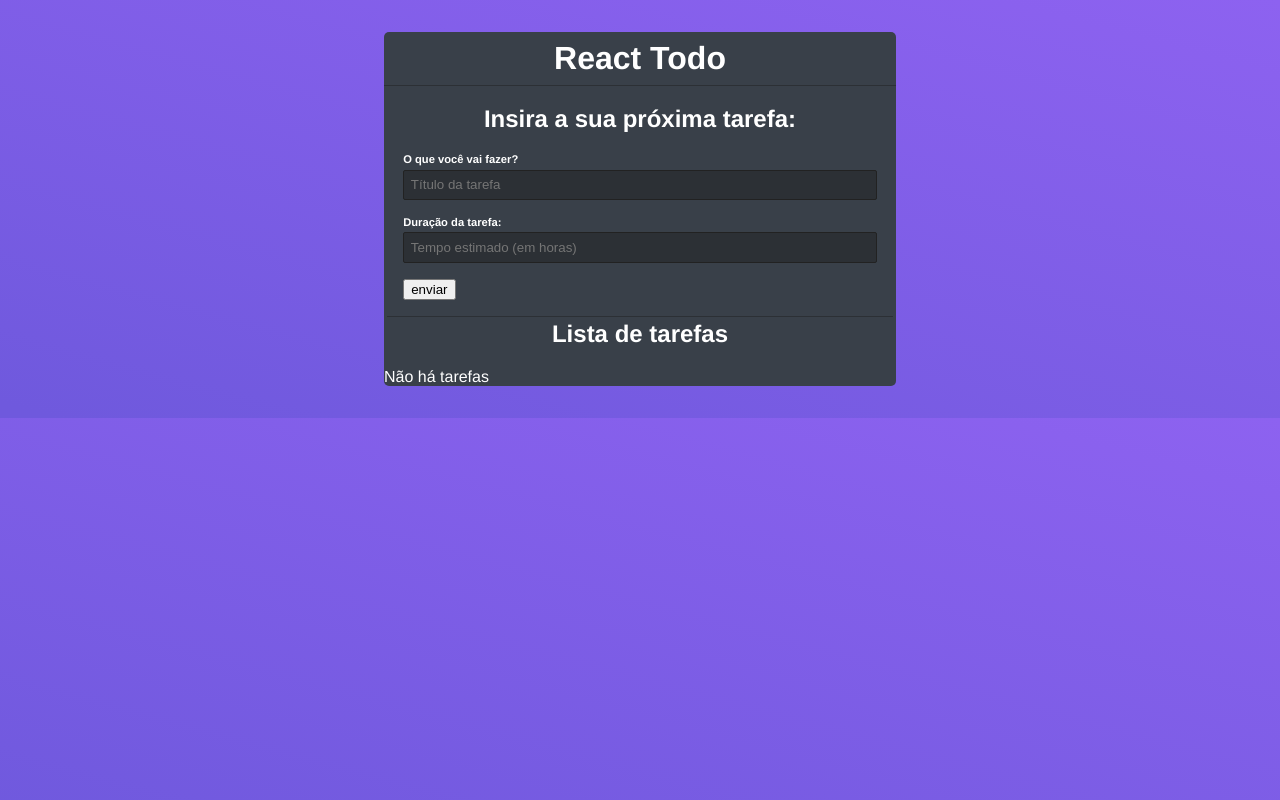
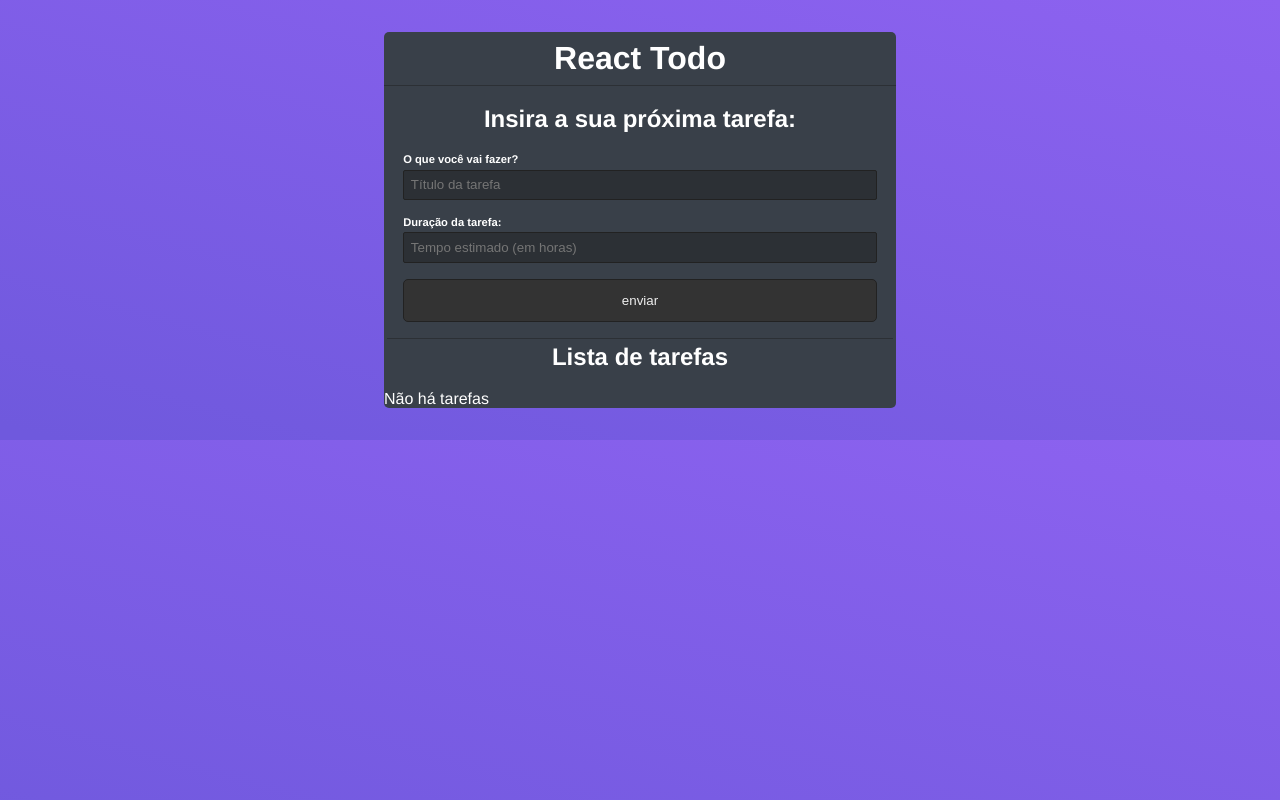
Before and after one commit to irving-Cesar/app-todo-list-react, a React (Create React App) app: page / in a window 1280 px wide. Built offline with nearby package versions, Linux system fonts and the light colour scheme.

Commit message:
css botao formulario

```diff
--- a/src/App.css
+++ b/src/App.css
@@ -46,3 +46,14 @@
   padding: .5em;
   color: #dfdfdf;
 }
+
+input[type="submit"] {
+  background-color: #333;
+  color: #eee;
+  display: block;
+  width: 100%;
+  border: 1px solid #222;
+  border-radius: 5px;
+  padding: 1em;
+  cursor: pointer;
+}
```
